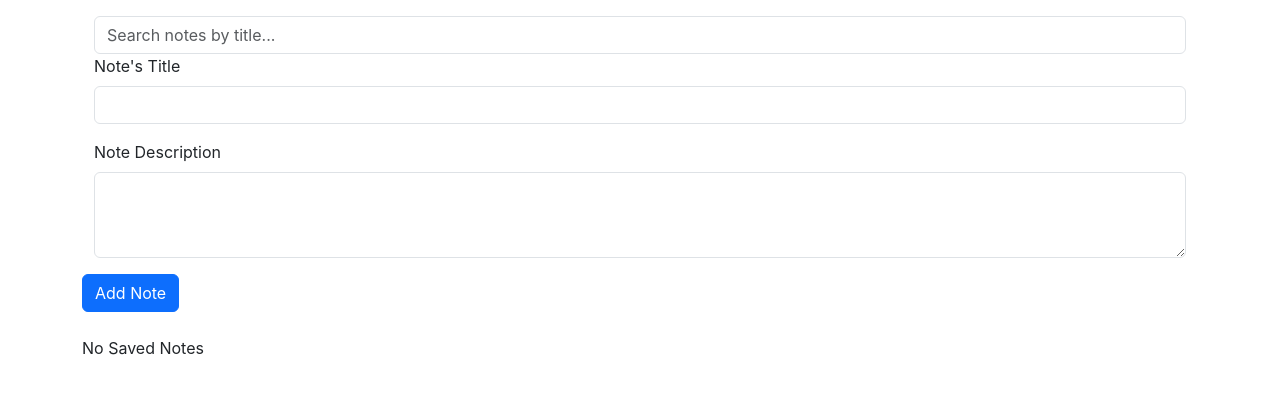
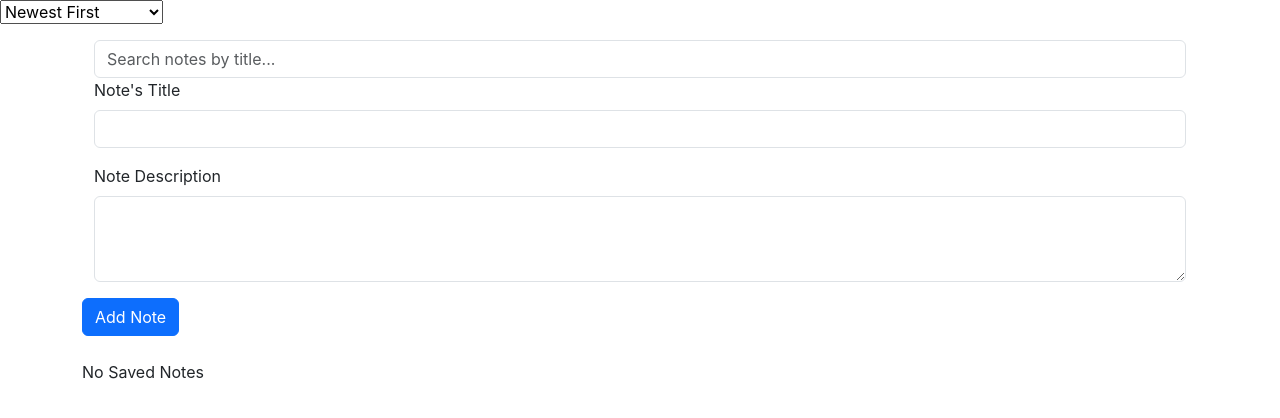
Before and after one commit to emraan-abbas/myNotesApp, a React (Create React App) app: page / in a window 1280 px wide. Shown: the top 418 px of the page. Built offline with nearby package versions, Linux system fonts and the light colour scheme.

Commit message:
sorting added

```diff
--- a/src/App.js
+++ b/src/App.js
@@ -16,6 +16,14 @@ function App() {
       note.title &&
       note.title.toLowerCase().includes(searchText.toLowerCase())
   );
+
+
+  const [sortType, setSortType] = useState('newest')
+  const sortedNotes = filteredNotes.sort((a, b) => {
+    if (sortType === 'newest') return b.id - a.id;
+    if (sortType === 'oldest') return a.id - b.id;
+    if (sortType === 'aplha') return a.title.localCompare(b.title);
+  })
 
   const addNote = (noteData) => {
     const updatedNotes = [...notes, noteData]
@@ -47,6 +55,12 @@ function App() {
 
   return (
     <>
+    <select value={sortType} onChange={e => setSortType(e.target.value)}>
+      <option value='newest'>Newest First</option>
+      <option value='oldest'>Oldest First</option>
+      <option value='alpha'>Alphabatical Order</option>
+    </select>
+
     <div className="container">
         <div className="container mt-3">
           <input
@@ -59,7 +73,7 @@ function App() {
         </div>
     </div>
       <NotesForm addNote={addNote} />
-      <NoteList notes={filteredNotes} deleteNote={deleteNote} updateNote={updateNote} />
+      <NoteList notes={sortedNotes} deleteNote={deleteNote} updateNote={updateNote} />
     </>
   );
 }
```
